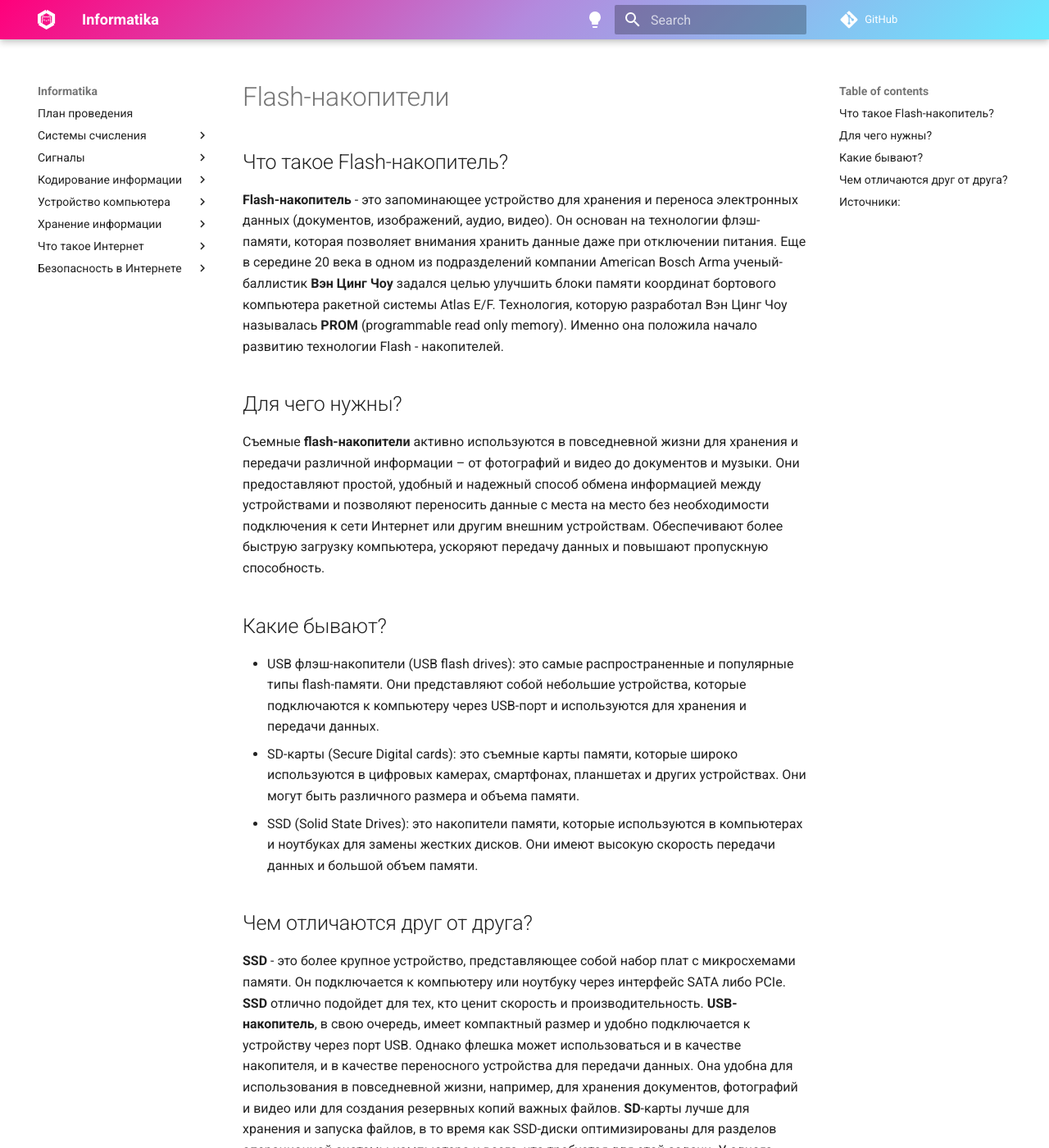
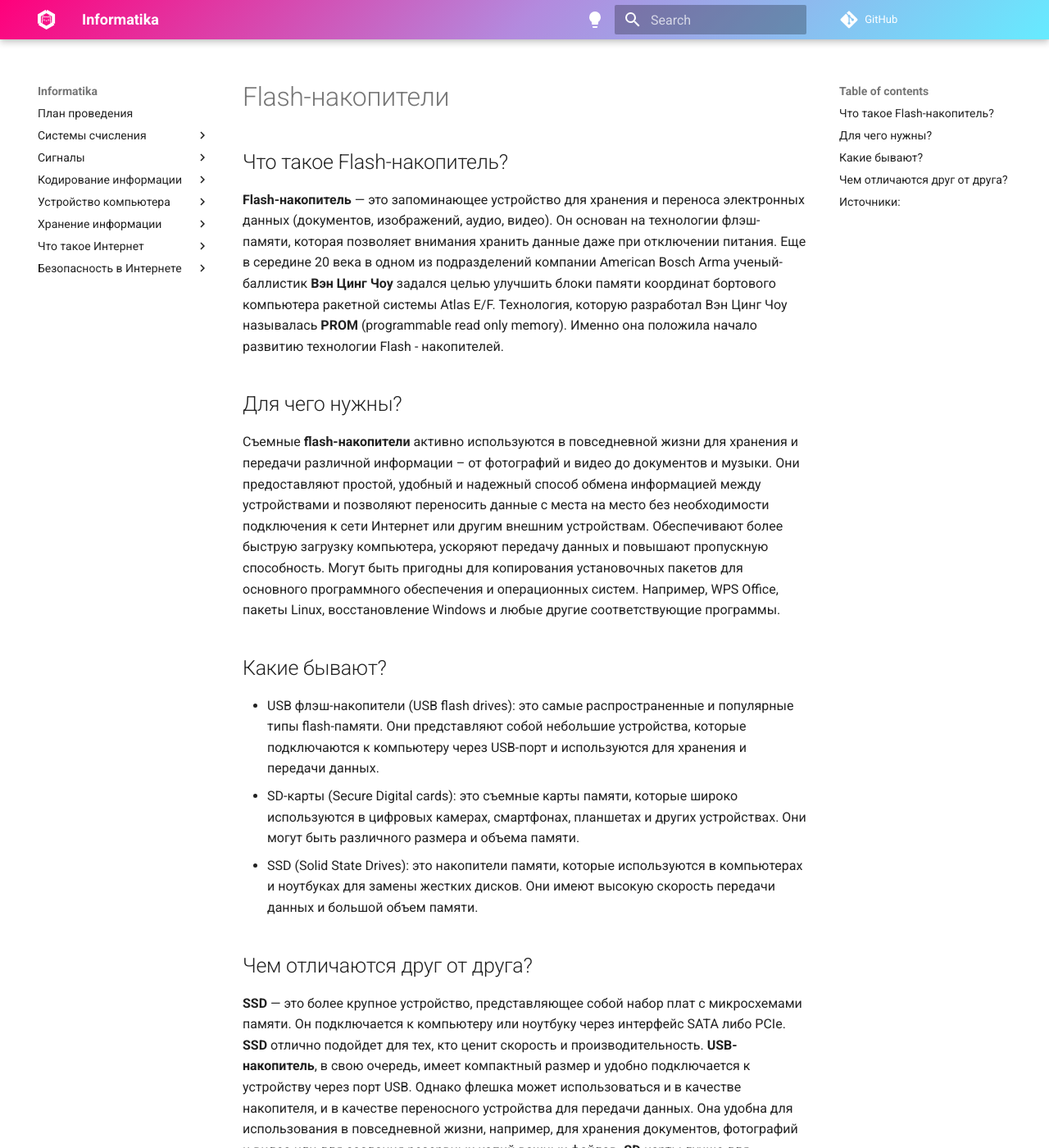
Before and after one commit to chabErch/Informatika, an MkDocs documentation site: the page built from docs/Основные блоки и устройство компьютера/Устройства хранения данных/Flash-накопители.md, in a window 1280 px wide and 1400 px high. Shown: the whole window at 82% size. Built offline with MkDocs 1.6.1 and Material for MkDocs 9.7.7, drawn with Linux system fonts in a browser that asks for light colours; comment, search, counter and statistics services are not loaded; some of the changed lines change nothing that is shown; some of the changed text lies outside the part shown.

Commit message:
Update Flash-накопители.md

```diff
--- a/docs/Основные блоки и устройство компьютера/Устройства хранения данных/Flash-накопители.md
+++ b/docs/Основные блоки и устройство компьютера/Устройства хранения данных/Flash-накопители.md
@@ -2,7 +2,7 @@
 
 ## Что такое Flash-накопитель?
 
-**Flash-накопитель** - это запоминающее устройство
+**Flash-накопитель** — это запоминающее устройство
 для хранения и переноса электронных данных
 (документов, изображений, аудио, видео).
 Он основан на технологии флэш-памяти,
@@ -26,6 +26,10 @@
 к сети Интернет или другим внешним устройствам.
 Обеспечивают более быструю загрузку компьютера,
 ускоряют передачу данных и повышают пропускную способность.
+Могут быть пригодны для копирования установочных пакетов
+для основного программного обеспечения и операционных систем.
+Например, WPS Office, пакеты Linux,
+восстановление Windows и любые другие соответствующие программы.
 
 ## Какие бывают?
 
@@ -46,7 +50,7 @@
 
 ## Чем отличаются друг от друга?
 
-**SSD** - это более крупное устройство,
+**SSD** — это более крупное устройство,
 представляющее собой набор плат с микросхемами памяти.
 Он подключается к компьютеру или ноутбуку через интерфейс SATA либо PCIe.
 **SSD** отлично подойдет для тех, кто ценит скорость и производительность.
@@ -67,8 +71,18 @@
 
 ## Источники:
 
-- [uchet-jkh](https://uchet-jkh.ru/i/semnye-nositeli-fleska-angliiskoe-vyrazenie)
-- [dz-techs](https://www.dz-techs.com/ru/resolve-the-disk-is-write-protected/)
-- [dzen](https://dzen.ru/a/Xi7blrooHgCuDSpm)
-- [habr](https://habr.com/ru/companies/kingston_technology/articles/391367/)
-- [kingston](https://www.kingston.com/ua/blog/pc-performance/benefits-of-ssd#)
+- Съемные носители: флешка — английское выражение
+[Электронный ресурс] URL:
+[https://uchet-jkh.ru/i/semnye-nositeli-fleska-angliiskoe-vyrazenie]
+- Что такое флеш-накопитель - полное руководство
+[Электронный ресурс] URL:
+[https://recoverit.wondershare.com.ru/flashdrive-recovery/what-is-pen-drive.html]
+- В чем разница между флэш-памятью и накопителем SSD?
+[Электронный ресурс] URL:
+[https://dzen.ru/a/Xi7blrooHgCuDSpm]
+- История развития флеш-памяти
+[Электронный ресурс] URL:
+[https://habr.com/ru/companies/kingston_technology/articles/391367/]
+- 5 преимуществ твердотельных накопителей
+[Электронный ресурс] URL:
+[https://www.kingston.com/ua/blog/pc-performance/benefits-of-ssd#]
```
